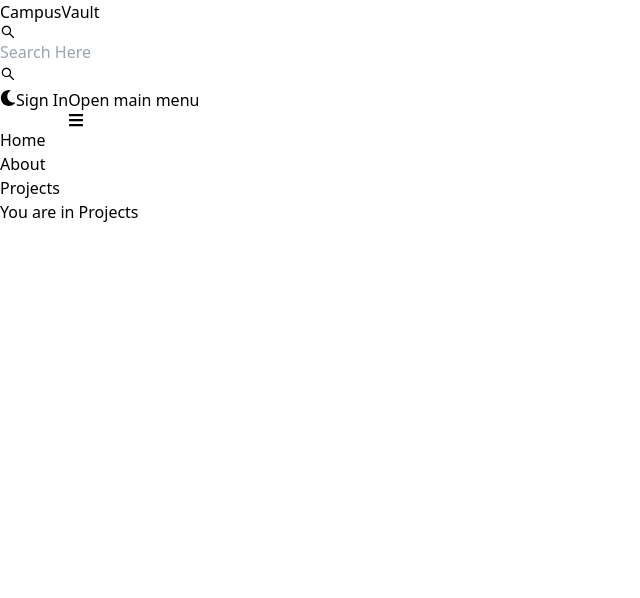
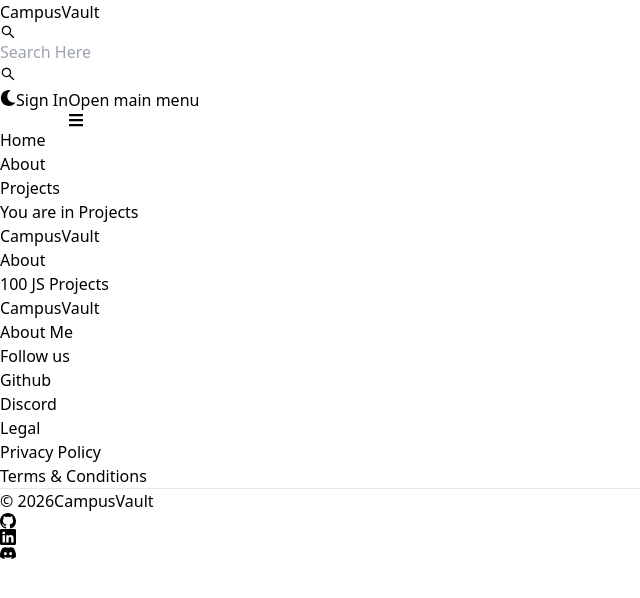
Before and after one commit to SivaKancharla/CampusVault, a React (Vite) app in the folder client/: page /projects in a window 1280 px wide. Shown: the top 598 px of the page, without its empty margins (0-640 px from the left). Built offline with nearby package versions, Linux system fonts and the light colour scheme.

Commit message:
create the footer component

```diff
--- a/client/src/App.jsx
+++ b/client/src/App.jsx
@@ -7,6 +7,7 @@
 import Projects from './pages/Projects';
 import SignUp from './pages/SignUp';
 import Header from './components/Header';
+import Footer from './components/Footer';
 
 
 export default function App() {
@@ -21,6 +22,7 @@
         <Route path='/dashboard' element={<Dashboard />} />
         <Route path='/projects' element={<Projects />} />
       </Routes>
+      <Footer/>
     </BrowserRouter>
   )
 }
--- /dev/null
+++ b/client/src/components/Footer.jsx
@@ -0,0 +1,85 @@
+import React from 'react'
+import { Footer,FooterLink,FooterLinkGroup,FooterTitle,FooterDivider,FooterIcon,FooterCopyright } from 'flowbite-react';
+import { Link } from 'react-router-dom';
+import { BsFacebook, BsInstagram, BsTwitter, BsGithub, BsDribbble, BsLinkedin, BsDiscord } from 'react-icons/bs';
+export default function FooterCom() {
+  return (
+    <Footer container className='border border-t-8 border-teal-500'>
+      <div className='w-full max-w-7xl mx-auto'>
+        <div className='grid w-full justify-between sm:flex md:grid-cols-1'>
+          <div className='mt-5'>
+            <Link
+              to='/'
+              className='self-center whitespace-nowrap text-lg sm:text-xl font-semibold dark:text-white'
+            >
+              <span className='px-2 py-1 bg-gradient-to-r from-indigo-500 via-purple-500 to-pink-500 rounded-lg text-white'>
+                CampusVault
+              </span>
+            </Link>
+          </div>
+          <div className='grid grid-cols-2 gap-8 mt-4 sm:grid-cols-3 sm:gap-6'>
+            <div>
+              <FooterTitle title='About' />
+              <FooterLinkGroup col>
+                <FooterLink
+                  href='https://www.100jsprojects.com'
+                  target='_blank'
+                  rel='noopener noreferrer'
+                >
+                  100 JS Projects
+                </FooterLink>
+                <FooterLink
+                  href='/about'
+                  target='_blank'
+                  rel='noopener noreferrer'
+                >
+                  CampusVault
+                </FooterLink>
+                <FooterLink
+                  href='https://www.linkedin.com/in/sivakancharla'
+                  target='_blank'
+                  rel='noopener noreferrer'
+                >
+                  About Me
+                </FooterLink>
+              </FooterLinkGroup>
+            </div>
+            <div>
+              <FooterTitle title='Follow us' />
+              <FooterLinkGroup col>
+                <FooterLink
+                  href='https://www.github.com/SivaKancharla'
+                  target='_blank'
+                  rel='noopener noreferrer'
+                >
+                  Github
+                </FooterLink>
+                <FooterLink href='#'>Discord</FooterLink>
+              </FooterLinkGroup>
+            </div>
+            <div>
+              <FooterTitle title='Legal' />
+              <FooterLinkGroup col>
+                <FooterLink href='#'>Privacy Policy</FooterLink>
+                <FooterLink href='#'>Terms &amp; Conditions</FooterLink>
+              </FooterLinkGroup>
+            </div>
+          </div>
+        </div>
+        <FooterDivider />
+        <div className='w-full sm:flex sm:items-center sm:justify-between'>
+          <FooterCopyright
+            href='#'
+            by="CampusVault"
+            year={new Date().getFullYear()}
+          />
+          <div className="flex gap-6 sm:mt-0 mt-4 sm:justify-center">
+            <FooterIcon href='https://github.com/SivaKancharla' icon={BsGithub}/>
+            <FooterIcon href='https://www.linkedin.com/in/sivakancharla' icon={BsLinkedin}/>
+            <FooterIcon href='#' icon={BsDiscord}/>
+          </div>
+        </div>
+      </div>
+    </Footer>
+  );
+}
```
